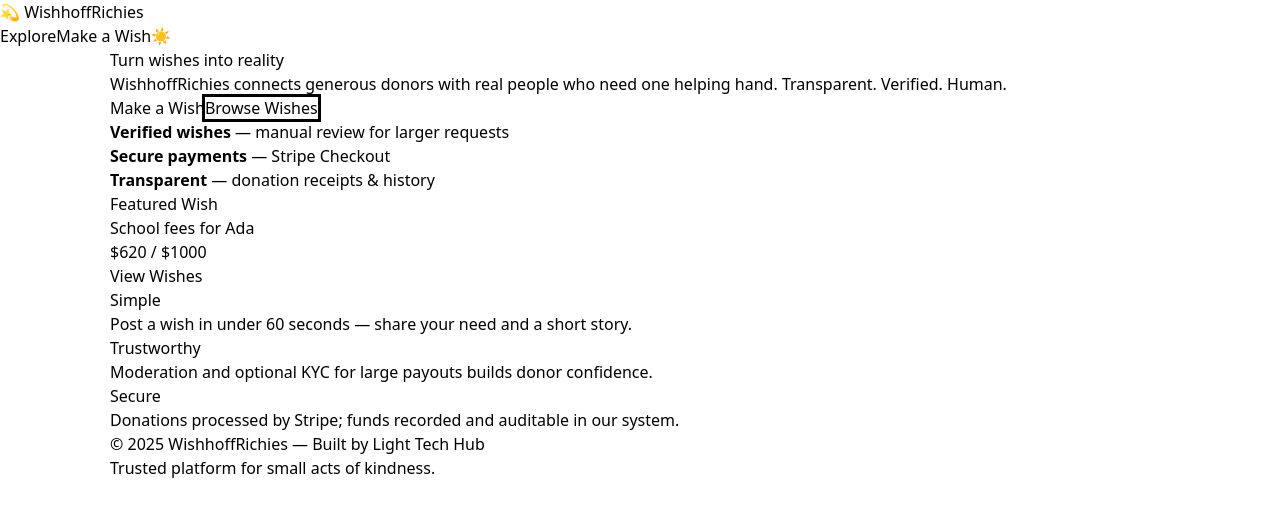
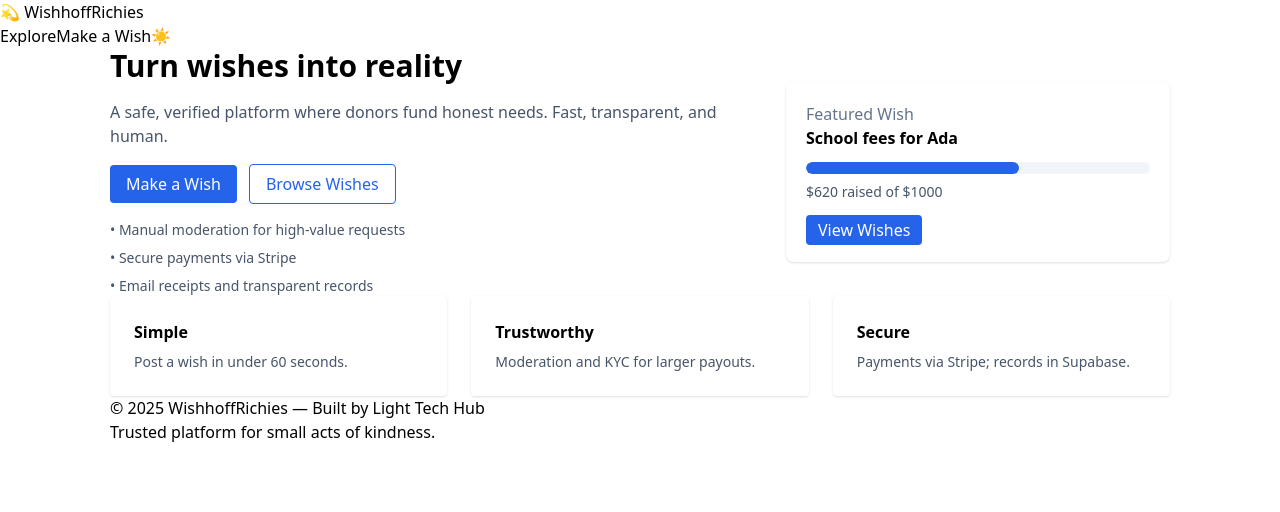
Before and after one commit to Lightcomputerstechnology/WishhoffRichies, a Next.js app: page / in a window 1280 px wide. Shown: the top 512 px of the page. Built offline with nearby package versions, Linux system fonts and the light colour scheme.

Commit message:
Update index.js

```diff
--- a/pages/index.js
+++ b/pages/index.js
@@ -1,74 +1,58 @@
-// pages/index.js
-// pages/index.js
 import Head from "next/head";
-import Link from "next/link";
 import Navbar from "../components/Navbar";
 import Footer from "../components/Footer";
+import Link from "next/link";
 
 export default function Home() {
   return (
     <>
       <Head>
         <title>WishhoffRichies — Turn wishes into reality</title>
-        <meta name="description" content="WishhoffRichies connects people with dreams to those who can make them happen. Post a wish, get discovered, and receive support." />
+        <meta name="description" content="WishhoffRichies connects generous donors with real people who need a helping hand." />
       </Head>
-
       <Navbar />
-
-      <main className="hero-wrap">
-        <section className="hero container">
-          <div className="hero-left">
-            <h1>Turn wishes into reality</h1>
-            <p className="lead">
-              WishhoffRichies connects generous donors with real people who need one helping hand. Transparent. Verified. Human.
-            </p>
-
-            <div className="hero-cta">
-              <Link href="/wish/new"><a className="btn primary">Make a Wish</a></Link>
-              <Link href="/explore"><a className="btn outline">Browse Wishes</a></Link>
+      <header className="container py-12">
+        <div className="md:flex md:items-center md:gap-8">
+          <div className="md:flex-1">
+            <h1 className="text-3xl font-bold">Turn wishes into reality</h1>
+            <p className="mt-4 text-slate-600 dark:text-slate-300">A safe, verified platform where donors fund honest needs. Fast, transparent, and human.</p>
+            <div className="mt-6 flex gap-3">
+              <Link href="/wish/new"><a className="px-4 py-2 rounded bg-primary text-white">Make a Wish</a></Link>
+              <Link href="/explore"><a className="px-4 py-2 rounded border border-primary text-primary">Browse Wishes</a></Link>
             </div>
-
-            <ul className="trust-list">
-              <li><strong>Verified wishes</strong> — manual review for larger requests</li>
-              <li><strong>Secure payments</strong> — Stripe Checkout</li>
-              <li><strong>Transparent</strong> — donation receipts & history</li>
+            <ul className="mt-6 space-y-2 text-sm text-slate-600 dark:text-slate-300">
+              <li>• Manual moderation for high-value requests</li>
+              <li>• Secure payments via Stripe</li>
+              <li>• Email receipts and transparent records</li>
             </ul>
           </div>
-
-          <div className="hero-right" aria-hidden>
-            <div className="mock-card">
-              <h4>Featured Wish</h4>
-              <p className="mock-title">School fees for Ada</p>
-              <div className="progress">
-                <div className="progress-bar" style={{ width: "62%" }} />
+          <div className="md:w-96 mt-8 md:mt-0">
+            <div className="bg-white dark:bg-slate-800 p-5 rounded-lg shadow">
+              <h4 className="text-slate-500">Featured Wish</h4>
+              <h3 className="font-bold">School fees for Ada</h3>
+              <div className="mt-3 bg-slate-100 rounded-full h-3 overflow-hidden">
+                <div style={{ width: "62%" }} className="bg-primary h-3 rounded-full"></div>
               </div>
-              <div className="meta">
-                <span className="amount-raised">$620</span>
-                <span className="amount-goal"> / $1000</span>
-              </div>
-              <div className="mock-actions">
-                <Link href="/explore"><a className="btn small">View Wishes</a></Link>
-              </div>
+              <div className="mt-2 text-sm text-slate-600 dark:text-slate-300">$620 raised of $1000</div>
+              <div className="mt-4"><Link href="/explore"><a className="px-3 py-1 bg-primary text-white rounded">View Wishes</a></Link></div>
             </div>
           </div>
-        </section>
-      </main>
-
-      <section className="features container">
-        <div className="feature">
-          <h3>Simple</h3>
-          <p>Post a wish in under 60 seconds — share your need and a short story.</p>
         </div>
-        <div className="feature">
-          <h3>Trustworthy</h3>
-          <p>Moderation and optional KYC for large payouts builds donor confidence.</p>
+      </header>
+      <section className="container grid md:grid-cols-3 gap-6">
+        <div className="bg-white dark:bg-slate-800 p-6 rounded shadow">
+          <h4 className="font-semibold">Simple</h4>
+          <p className="mt-2 text-sm text-slate-600 dark:text-slate-300">Post a wish in under 60 seconds.</p>
         </div>
-        <div className="feature">
-          <h3>Secure</h3>
-          <p>Donations processed by Stripe; funds recorded and auditable in our system.</p>
+        <div className="bg-white dark:bg-slate-800 p-6 rounded shadow">
+          <h4 className="font-semibold">Trustworthy</h4>
+          <p className="mt-2 text-sm text-slate-600 dark:text-slate-300">Moderation and KYC for larger payouts.</p>
+        </div>
+        <div className="bg-white dark:bg-slate-800 p-6 rounded shadow">
+          <h4 className="font-semibold">Secure</h4>
+          <p className="mt-2 text-sm text-slate-600 dark:text-slate-300">Payments via Stripe; records in Supabase.</p>
         </div>
       </section>
-
       <Footer />
     </>
   );
```
